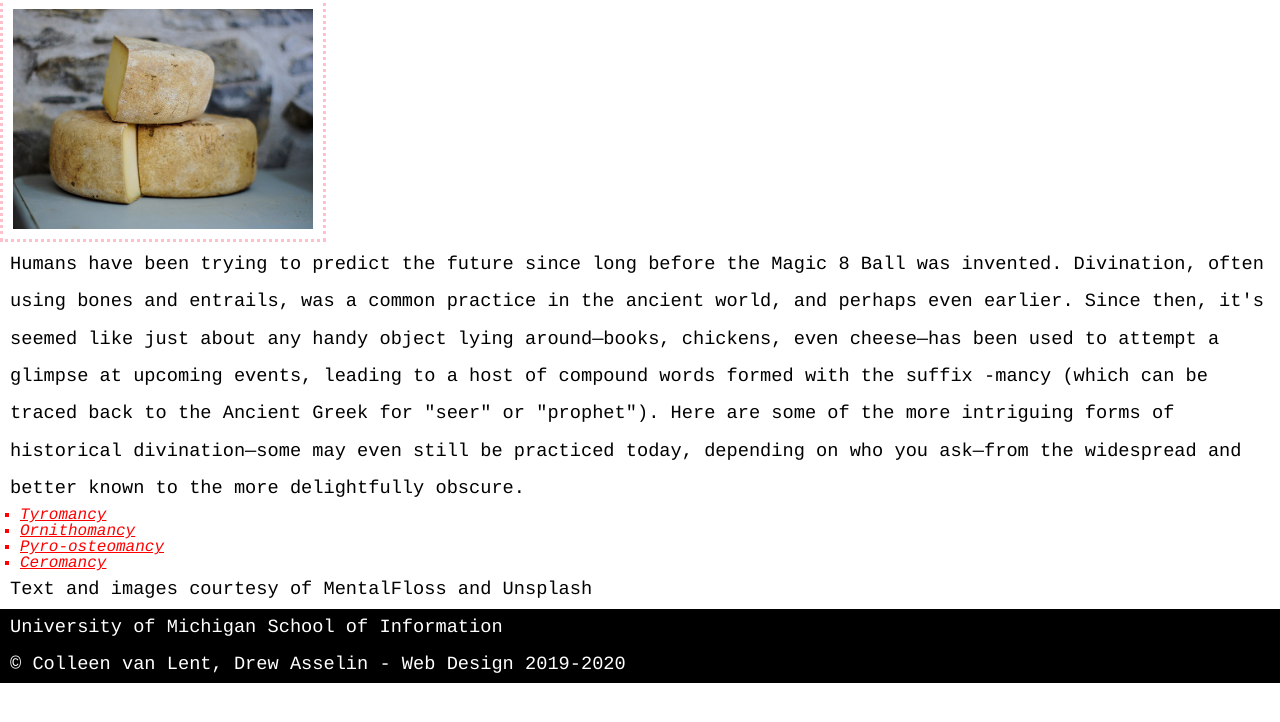
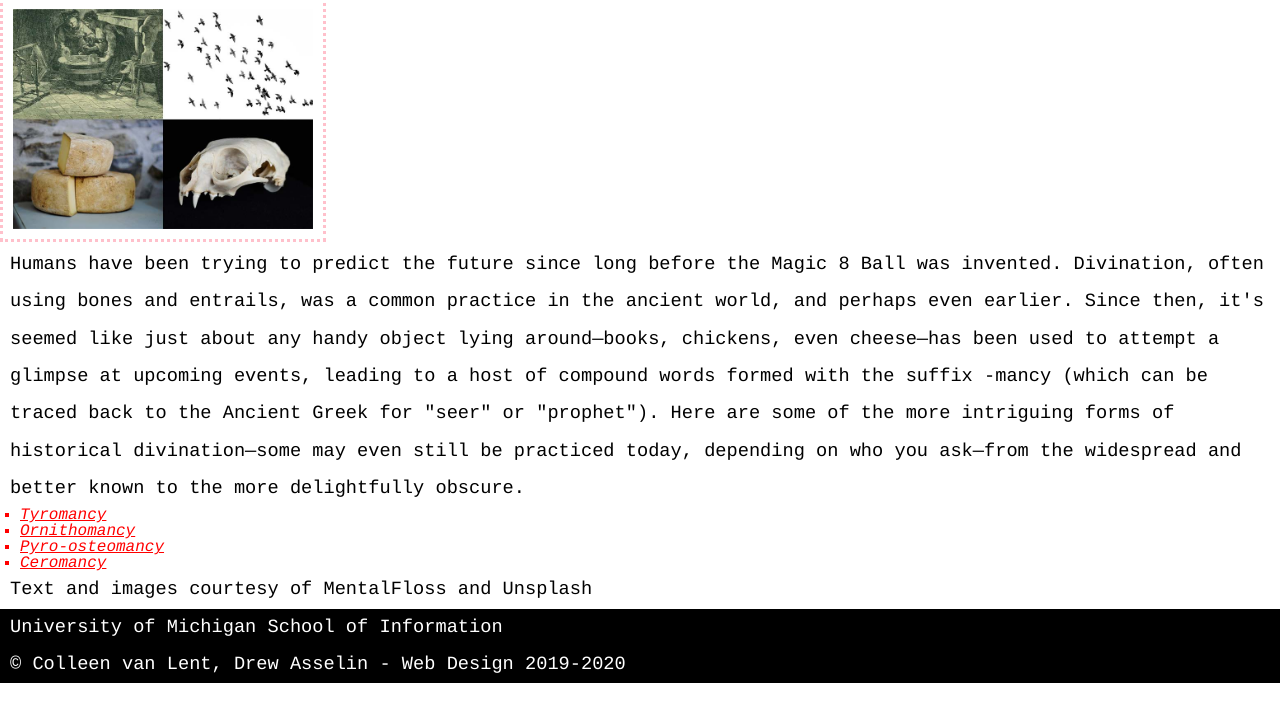
Before and after one commit to im-jane/discussions, a plain HTML site: page debugging/index.html in a window 1280 px wide. Shown: the part 38-760 px from the top of the page. Drawn offline with Linux system fonts and the light colour scheme.

Commit message:
Update index.html

```diff
--- a/debugging/index.html
+++ b/debugging/index.html
@@ -4,12 +4,12 @@
   <head>
     <meta charset="utf-8">
     <title>4 Historical Divination Methods for Predicting the Future</title>
+    <link rel="stylesheet" href="css/html5_reset.css">
     <link rel="stylesheet" href="css/style.css">
-    <link rel="stylesheet" href="css/html5_reset.css">
   </head>
   <body>
     <h1>4 Historical Divination Methods for Predicting the Future</h1>
-    <img src = "images/tyromancy.jpg" alt ="">
+    <img src = "images/divination_methods.jpg" alt ="">
 
       <p>Humans have been trying to predict the future since long before the Magic 8 Ball was invented. Divination, often using bones and entrails, was a common practice in the ancient world, and perhaps even earlier. Since then, it's seemed like just about any handy object lying around—books, chickens, even cheese—has been used to attempt a glimpse at upcoming events, leading to a host of compound words formed with the suffix -mancy (which can be traced back to the Ancient Greek for "seer" or "prophet"). Here are some of the more intriguing forms of historical divination—some may even still be practiced today, depending on who you ask—from the widespread and better known to the more delightfully obscure.</p>
 
```
